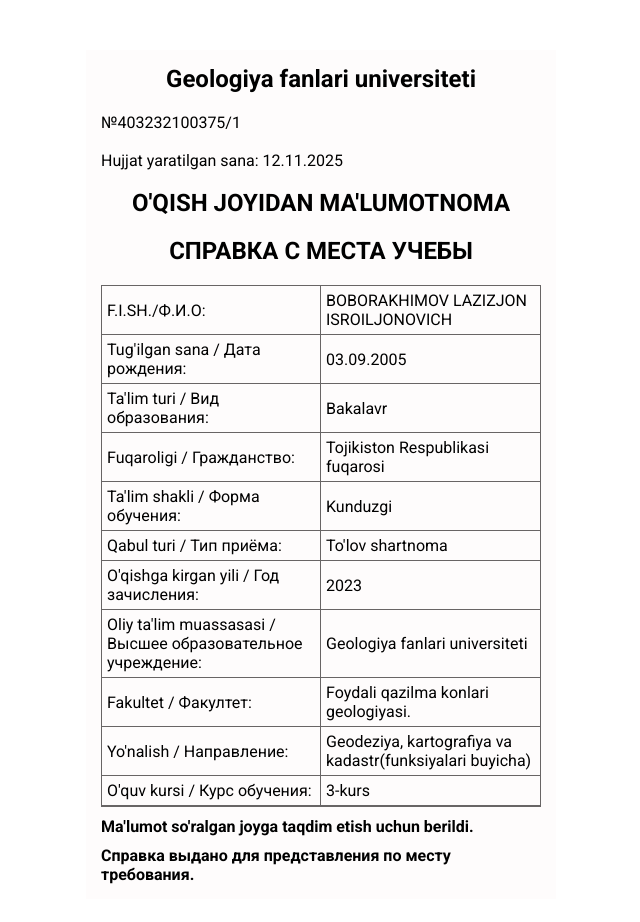
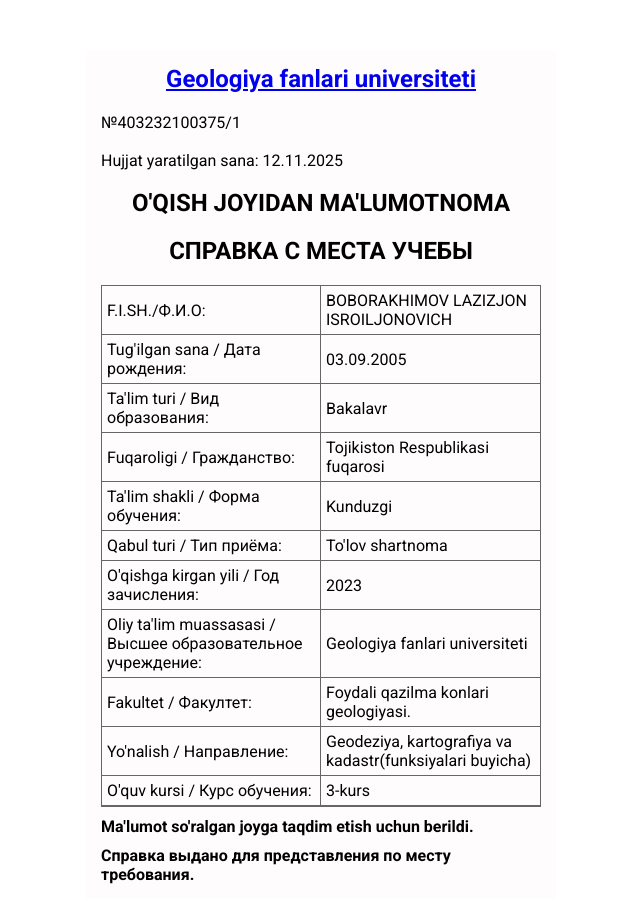
Before and after one commit to dior-05/GFU, a plain HTML site: page index.html in a window 1280 px wide. Shown: the whole page, without its empty margins (319-959 px from the left). Drawn offline with Linux system fonts and the light colour scheme.

Commit message:
Update index.html

```diff
--- a/index.html
+++ b/index.html
@@ -16,7 +16,8 @@
 <body>
     <div class="container">
         <div class="wrapper">
-            <h3>Geologiya fanlari universiteti</h3>
+            <h3>
+                <a href="https://uzgeouniver.uz/uz">Geologiya fanlari universiteti</a></h3>
             <p>№403232100375/1</p>
             <p>Hujjat yaratilgan sana: 12.11.2025</p>
             <h3>O'QISH JOYIDAN MA'LUMOTNOMA</h3>
```
